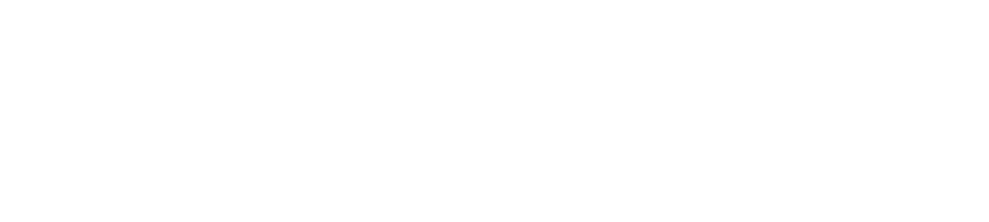
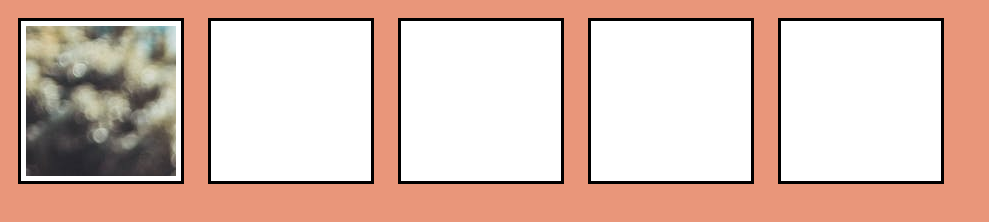
Before and after one commit to yalegama/Drag-and-Drop, a plain HTML site: page index.html in a window 1280 px wide. Shown: the whole page, without its empty margins (0-989 px from the left). Drawn offline with Linux system fonts and the light colour scheme.

Commit message:
second commit

```diff
--- a/index.html
+++ b/index.html
@@ -9,7 +9,13 @@
     <link rel="stylesheet" href="./style.css">
 </head>
 <body>
-
+    <div class="empty">
+        <div class="fill" draggable="true"></div>
+    </div>
+    <div class="empty"></div>
+    <div class="empty"></div>
+    <div class="empty"></div>
+    <div class="empty"></div>
 </body>
 <script src="./script.js"></script>
 </html>
--- a/script.js
+++ b/script.js
@@ -0,0 +1,9 @@
+const fill=document.querySelector('fill');
+const empty=document.querySelectorAll('empty');
+
+fill.addEventListener('dragstart',dragstart);
+
+
+function dragstart(){
+    console.log('start');
+}
--- a/style.css
+++ b/style.css
@@ -0,0 +1,20 @@
+* {
+  background-color: darksalmon;
+}
+.fill {
+  background-image: url(./1.jpeg);
+  position: relative;
+  height: 150px;
+  width: 150px;
+  top: 5px;
+  left: 5px;
+  cursor: pointer;
+}
+.empty {
+  display: inline-block;
+  height: 160px;
+  width: 160px;
+  margin: 10px;
+  border: 3px black solid;
+  background-color: white;
+}
```
Also changed, not shown: 1.jpeg (added).
